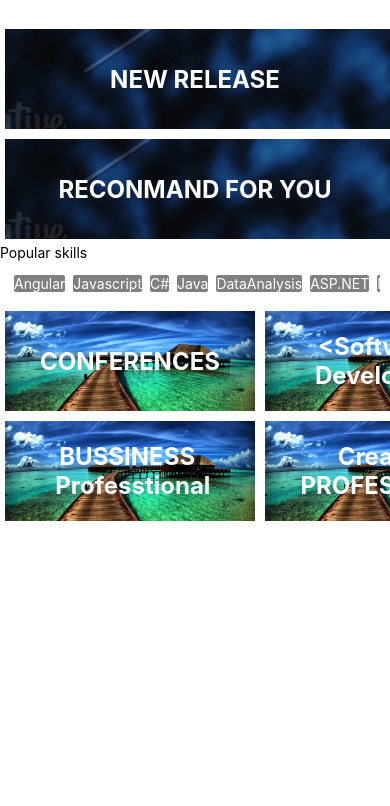
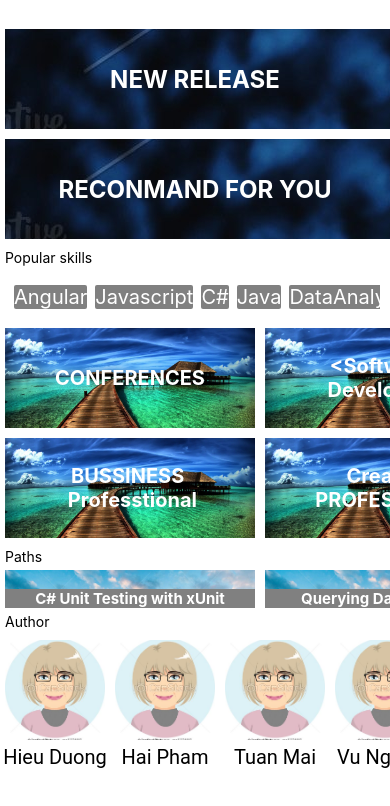
Before and after one commit to hieudvm/ReactNative-OnlineCourses, a React Native app: screen / in a window 390 px wide. Shown: the top 806 px of the page. Built offline with nearby package versions, Linux system fonts and the light colour scheme.

Commit message:
Done browse screen

```diff
--- a/src/components/Common/image-button-item.js
+++ b/src/components/Common/image-button-item.js
@@ -23,7 +23,8 @@ const styles = StyleSheet.create({
     button: {
         height: 100,
         width: 250,
-        margin: 5
+        margin: 5,
+        borderRadius: 50
     },
     touch: {
         flex: 1,
@@ -32,9 +33,11 @@ const styles = StyleSheet.create({
 
     },
     text: {
-        fontSize: 24,
+        fontSize: 20,
         color: 'white',
         fontWeight: 'bold',
-        textAlign: 'center'
+        textAlign: 'center',
+        justifyContent: 'center',
+        alignContent: 'center',
     }
 })
--- a/src/components/Main/Browse/SectionAuthors/section-authors.js
+++ b/src/components/Main/Browse/SectionAuthors/section-authors.js
@@ -0,0 +1,29 @@
+import React from 'react'
+import { StyleSheet, Text, View, ScrollView } from 'react-native'
+import SectionAuthorsItem from '../SectionAuthorsItem/section-authors-item'
+
+const SectionAuthors = (props) => {
+
+    const listAuthors = ["Hieu Duong", "Hai Pham", "Tuan Mai", "Vu Nguyen", "Tuyen Pham", "Loc Truong", "Huy Nguyen", "Anh Tran"]
+
+    const renderListItem = (skills) => {
+        return skills.map(item => <SectionAuthorsItem title={item} />);
+    }
+
+    return (
+        <View>
+            <View>
+                <Text style={{margin: 5}}>
+                    {props.title}
+                </Text>
+            </View>
+           <ScrollView horizontal={true}>
+                {renderListItem(listAuthors)}
+            </ScrollView>
+        </View>
+    )
+}
+
+export default SectionAuthors
+
+const styles = StyleSheet.create({})
--- a/src/components/Main/Browse/SectionAuthorsItem/section-authors-item.js
+++ b/src/components/Main/Browse/SectionAuthorsItem/section-authors-item.js
@@ -0,0 +1,45 @@
+import React from 'react'
+import { StyleSheet, Text, View, ImageBackground, TouchableOpacity } from 'react-native'
+
+const SectionAuthorsItem = (props) => {
+    return (
+        <View>
+            <ImageBackground style={styles.button} source={require('../../../../../assets/senior-woman-avatar.jpg')}>
+            <TouchableOpacity
+            style={styles.touch}
+            onPress={props.onPress}
+            >
+            </TouchableOpacity>
+        </ImageBackground>
+        <View>
+        <Text style={styles.text}>
+                    {props.title}
+                </Text>
+        </View>
+        </View>
+    )
+}
+
+export default SectionAuthorsItem
+
+const styles = StyleSheet.create({
+    button: {
+        height: 100,
+        width: 100,
+        margin: 5
+    },
+    touch: {
+        flex: 1,
+        justifyContent: 'center',
+        alignContent: 'center',
+
+    },
+    text: {
+        fontSize: 20,
+        fontFamily: 'Roboto',
+        color: 'black',
+        textAlign: 'center',
+        justifyContent: 'center',
+        alignContent: 'center',
+    }
+})
--- a/src/components/Main/Browse/SectionPaths/section-paths.js
+++ b/src/components/Main/Browse/SectionPaths/section-paths.js
@@ -0,0 +1,28 @@
+import React from 'react'
+import { StyleSheet, Text, View, ScrollView } from 'react-native'
+import SectionPathsItem from '../SectionPathsItem/section-paths-item'
+
+const SectionPaths = (props) => {
+
+    const listPaths = ["C# Unit Testing with xUnit", "Querying Data with SQL \r\n  from PostgreSQL", "Certified Kubernetes \r\n Administrator (CKA)", "Kubernetes Administration", "CCSP (Certified Cloud \r\n Security Profestional", "Salesforce Certified Platform \r\n Developer I", "Web Security Testing with \r\n Burp Suite", "Beginning Salesforce \r\n Administration"]
+
+    const renderListItem = (skills) => {
+        return skills.map(item => <SectionPathsItem title={item} />);
+    }
+    return (
+        <View>
+             <View>
+                <Text style={{margin: 5}}>
+                    {props.title}
+                </Text>
+            </View>
+           <ScrollView horizontal={true}>
+                {renderListItem(listPaths)}
+            </ScrollView>
+        </View>
+    )
+}
+
+export default SectionPaths
+
+const styles = StyleSheet.create({})
--- a/src/components/Main/Browse/SectionPathsItem/section-paths-item.js
+++ b/src/components/Main/Browse/SectionPathsItem/section-paths-item.js
@@ -0,0 +1,54 @@
+import React from 'react'
+import { StyleSheet, Text, View, ImageBackground, TouchableOpacity } from 'react-native'
+
+const SectionPathsItem = (props) => {
+    return (
+        <View>
+            <ImageBackground style={styles.button} source={require('../../../../../assets/background2.jpg')}>
+            <TouchableOpacity
+            style={styles.touch}
+            onPress={props.onPress}
+            >
+            </TouchableOpacity>
+        </ImageBackground>
+            <TouchableOpacity
+            style={styles.button}
+            onPress={props.onPress}
+            >
+                <Text style={styles.text}>
+                    {props.title}
+                </Text>
+            </TouchableOpacity>
+        </View>
+    )
+}
+
+export default SectionPathsItem
+
+const styles = StyleSheet.create({
+    button: {
+        height: 100,
+        width: 250,
+        marginLeft: 5,
+        marginRight: 5,
+        flex: 2
+    },
+    touch: {
+        flex: 1,
+        justifyContent: 'center',
+        alignContent: 'center',
+
+    },
+    text: {
+        height: 200,
+        width: 250,
+        fontSize: 15,
+        color: 'white',
+        fontWeight: 'bold',
+        textAlign: 'center',
+        backgroundColor: 'gray',
+        flex: 2,
+        justifyContent: 'center',
+        alignContent: 'center',
+    }
+})
--- a/src/components/Main/Browse/SectionSkills/section-skills.js
+++ b/src/components/Main/Browse/SectionSkills/section-skills.js
@@ -21,7 +21,7 @@ const SectionSkills = (props) => {
     return (
         <View>
             <View>
-                <Text>
+                <Text style={{margin: 5}}>
                     {props.title}
                 </Text>
             </View>
@@ -45,6 +45,7 @@ const styles = StyleSheet.create({
         backgroundColor: 'gray',
         borderRadius: 2,
         color: 'white',
-        margin: 4
+        margin: 4,
+        fontSize: 20
     }
 })
--- a/src/components/Main/Browse/browse.js
+++ b/src/components/Main/Browse/browse.js
@@ -2,6 +2,8 @@ import React from 'react'
 import { StyleSheet, Text, View, ScrollView } from 'react-native'
 import SectionSkills from './SectionSkills/section-skills'
 import ImageButton from '../../Common/image-button'
+import SectionPaths from './SectionPaths/section-paths'
+import SectionAuthors from './SectionAuthors/section-authors'
 
 const Browse = () => {
     return (
@@ -9,6 +11,8 @@ const Browse = () => {
           <ImageButton title = 'NEW RELEASE' />
           <ImageButton title = 'RECONMAND FOR YOU' />
           <SectionSkills title ='Popular skills' />
+          <SectionPaths title = 'Paths'/>
+          <SectionAuthors title = 'Author' />
         </ScrollView>
     )
 }
```
Also changed, not shown: assets/background2.jpg (added), assets/senior-woman-avatar.jpg (added).
